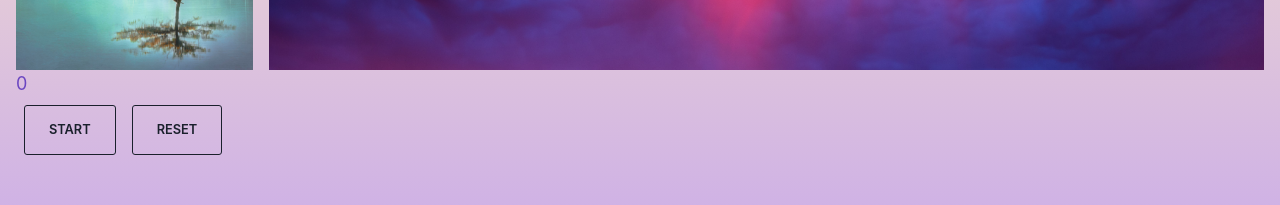
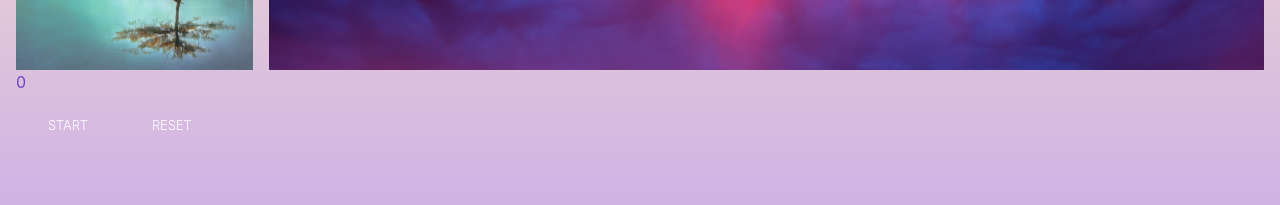
Before and after one commit to mateasportfolio/timer_, a React (Create React App) app: page / in a window 1280 px wide. Shown: the part 317-522 px from the top of the page. Built offline with nearby package versions, Linux system fonts and the light colour scheme; a web font is replaced by a local one.

Commit message:
style modyfite

```diff
--- a/src/components/Timer/Timer.js
+++ b/src/components/Timer/Timer.js
@@ -48,10 +48,10 @@ export const Timer = () => {
 
   return (
     <div>
-      <Box fontSize="lg" color="purple.600">
+      <Box fontSize="l" color="purple.600">
         {breathLabel}
       </Box>
-      <Box fontSize="lg" color="purple.600">
+      <Box fontSize="l" color="purple.600">
         {seconds}
       </Box>
 
@@ -60,10 +60,10 @@ export const Timer = () => {
         m={2}
         borderRadius="3"
         textTransform="uppercase"
-        fontWeight="600"
+        fontWeight="300"
         fontSize="0.8rem"
-        colorScheme="purple.400"
-        variant="outline"
+        colorScheme="purple.800"
+        variant="solid"
         className={`button button-primary button-primary-${
           isActive ? "active" : "inactive"
         }`}
@@ -76,10 +76,10 @@ export const Timer = () => {
         m={2}
         borderRadius="3"
         textTransform="uppercase"
-        fontWeight="600"
+        fontWeight="300"
         fontSize="0.8rem"
-        colorScheme="purple.400"
-        variant="outline"
+        colorScheme="purple.800"
+        variant="solid"
         onClick={reset}
       >
         Reset
```
